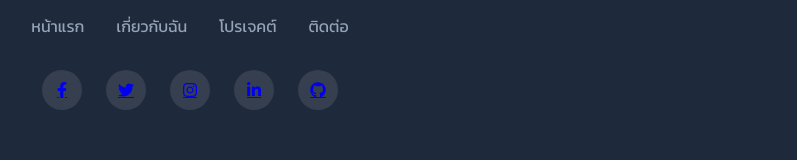
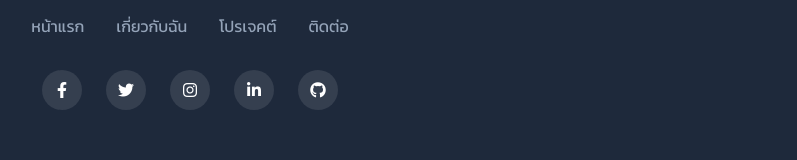
Before and after one commit to Wiki-Studio/Official-Naphat, a plain HTML site: page index.html in a window 1280 px wide. Shown: the part 3689-3849 px from the top of the page, without its empty margins (450-1247 px from the left). Drawn offline with Linux system fonts and the light colour scheme.

Commit message:
Update style.css

```diff
--- a/css/style.css
+++ b/css/style.css
@@ -552,6 +552,8 @@
             justify-content: center;
             align-items: center;
             transition: var(--transition);
+            color: #FFF;
+            text-decoration: none;
         }
 
         .social-link:hover {
```
